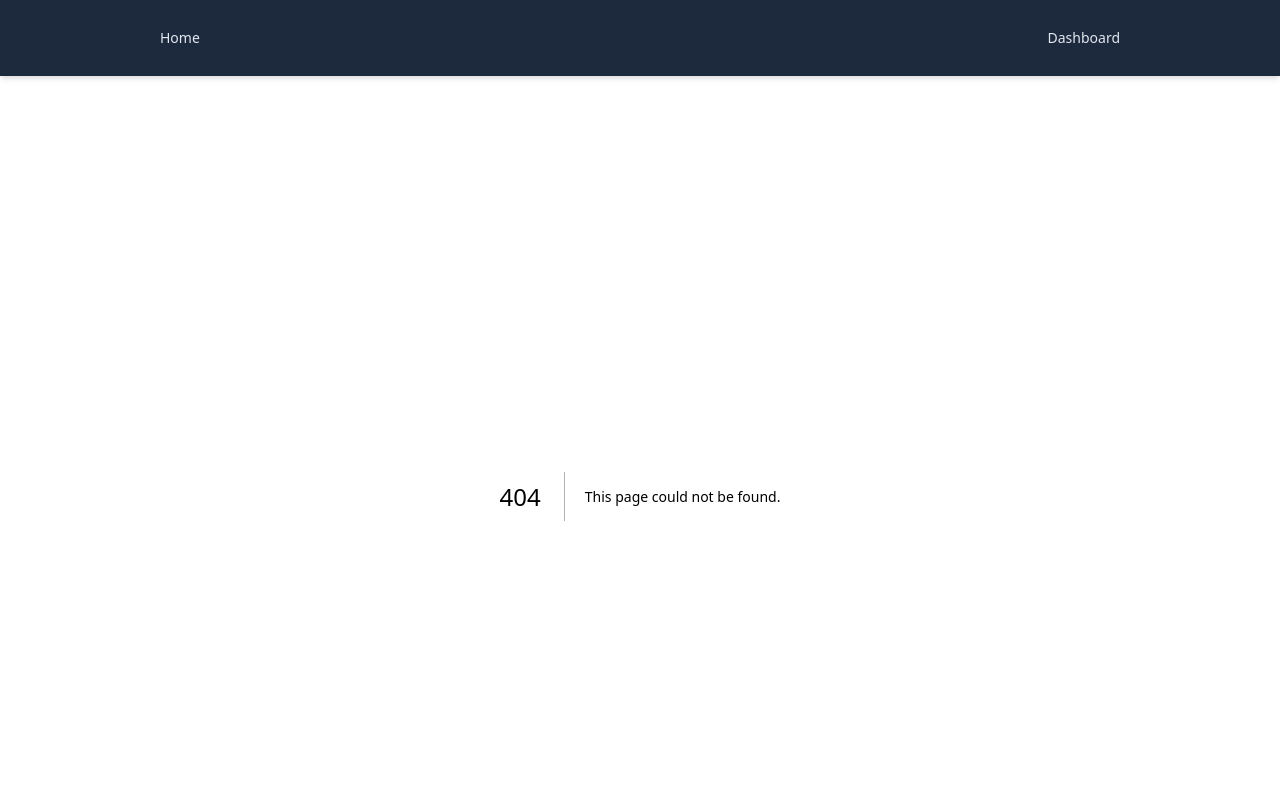
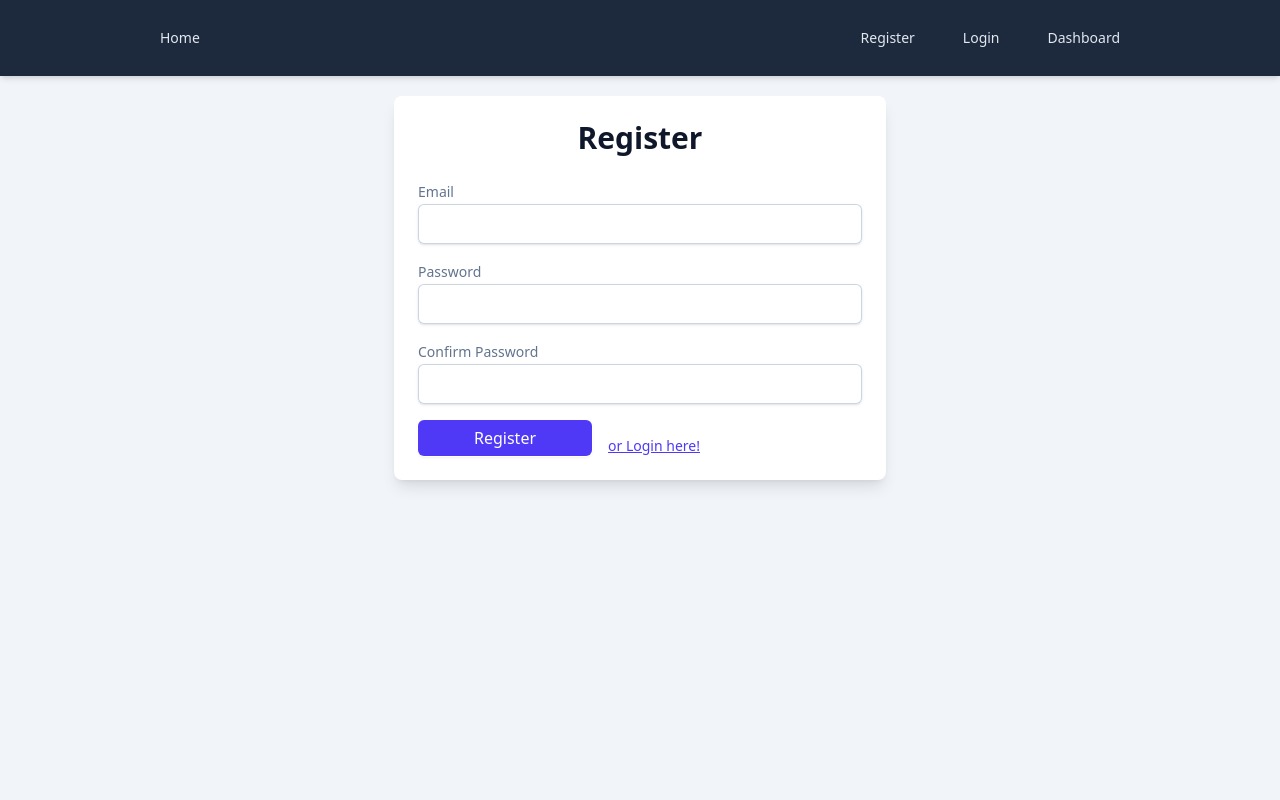
Before and after one commit to ryanpatenio/learning-nextjs, a Next.js app: page /register in a window 1280 px wide. Before the commit this address had no page. Shown: the top 800 px of the page. Built offline with nearby package versions, Linux system fonts and the light colour scheme.

Commit message:
creating Register Form

```diff
--- a/next.config.mjs
+++ b/next.config.mjs
@@ -1,4 +1,6 @@
 /** @type {import('next').NextConfig} */
-const nextConfig = {};
+const nextConfig = {
+
+};
 
 export default nextConfig;
--- a/package.json
+++ b/package.json
@@ -3,7 +3,7 @@
   "version": "0.1.0",
   "private": true,
   "scripts": {
-    "dev": "next dev --turbopack",
+    "dev": "next dev",
     "build": "next build",
     "start": "next start",
     "lint": "next lint"
--- /dev/null
+++ b/src/app/(auth)/login/page.jsx
@@ -0,0 +1,7 @@
+export default function Login() {
+    return (
+        <div>
+            <h1 className="title">Login</h1>
+        </div>
+    );
+}
--- /dev/null
+++ b/src/app/(auth)/register/page.jsx
@@ -0,0 +1,28 @@
+import Link from "next/link";
+
+export default function Register(){
+    return (
+        <div className="container w-1/2">
+            <h1 className="title">Register</h1>
+
+            <form action="" className="space-y-4">
+                <div>
+                    <label htmlFor="email">Email</label>
+                    <input type="text" name="email" />
+                </div>
+                <div>
+                    <label htmlFor="password">Password</label>
+                    <input type="password" name="password"  />
+                </div>
+                <div>
+                    <label htmlFor="confirmPasswor">Confirm Password</label>
+                    <input type="password" name="password" />
+                </div>
+                <div className="flex items-end gap-4">
+                    <button className="btn-primary">Register</button>
+                    <Link href="/login"className="text-link" >or Login here!</Link>
+                </div>
+            </form>
+        </div>
+    );
+}
--- a/src/app/dashboard/page.jsx
+++ b/src/app/dashboard/page.jsx
@@ -1,4 +1,6 @@
+
 export default function Dashboard  () {
+
     return (
         <div>
             Dashboard
--- a/src/app/layout.jsx
+++ b/src/app/layout.jsx
@@ -9,7 +9,11 @@
         <header>
           <nav>
             <Link className="nav-link" href="/"> Home</Link>
-            <Link className="nav-link" href="/dashboard"> Dashboard</Link>
+            <div>
+              <Link className="nav-link" href="/register"> Register</Link>
+              <Link className="nav-link" href="/login"> Login</Link>
+              <Link className="nav-link" href="/dashboard"> Dashboard</Link>
+            </div>
           </nav>
         </header>
         <main>
```
